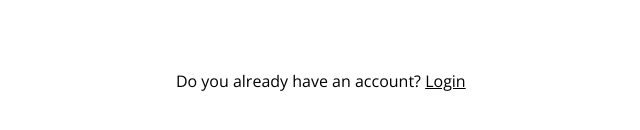
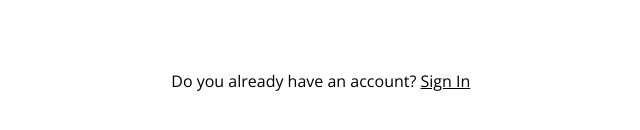
Before and after one commit to peculiarrichard/chop_url_shortener, a Next.js app: page /signup in a window 1280 px wide. Shown: the part 484-614 px from the top of the page, without its empty margins (12-652 px from the left). Built offline with nearby package versions, Linux system fonts and the light colour scheme; no server answers.

Commit message:
fix: navigation logic

```diff
--- a/app/resetpassword/page.tsx
+++ b/app/resetpassword/page.tsx
@@ -1,3 +1,4 @@
+'use client'
 import React, { useState, useContext } from "react";
 import { auth } from "@/firebase/config";
 import {sendPasswordResetEmail} from "firebase/auth";
--- a/app/signin/page.tsx
+++ b/app/signin/page.tsx
@@ -163,9 +163,9 @@ const Login : React.FC = () => {
             Don't have an account?{" "}
             <span>
               <Link
-                href="/register"
+                href="/signup"
                 className="text-blue2 font-hairline underline">
-                Register
+                Sign Up
               </Link>
             </span>
           </p>
--- a/app/signup/page.tsx
+++ b/app/signup/page.tsx
@@ -158,8 +158,8 @@ const Register: React.FC = () => {
             {" "}
             Do you already have an account?{" "}
             <span>
-              <Link href="/login" className="text-blue2 font-hairline underline">
-                Login
+              <Link href="/signin" className="text-blue2 font-hairline underline">
+                Sign In
               </Link>
             </span>
           </p>
```
